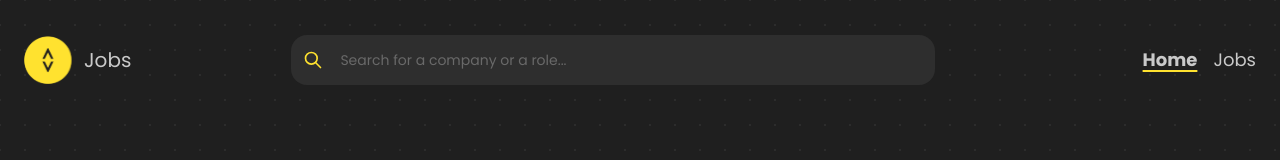
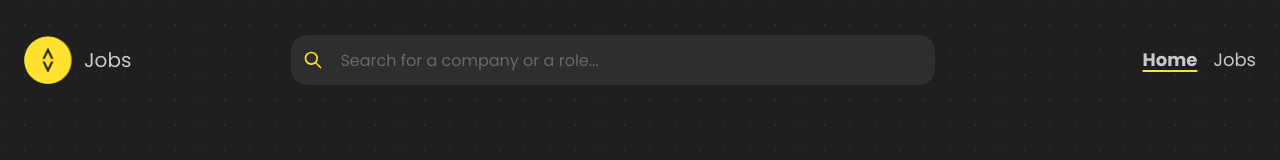
Before and after one commit to monashcoding/mploy-app, a Next.js app in the folder frontend/: page / in a window 1280 px wide. Shown: the top 160 px of the page. Built offline with nearby package versions, Linux system fonts and the light colour scheme.

Commit message:
style: Change font size in search bar to 16px to prevesnt zoom in on mobile

```diff
--- a/frontend/src/components/search/search-bar.tsx
+++ b/frontend/src/components/search/search-bar.tsx
@@ -48,6 +48,7 @@ export default function SearchBar() {
         input: {
           padding: "24px",
           paddingLeft: "48px",
+          fontSize: "16px",
         },
       }}
     />
```
